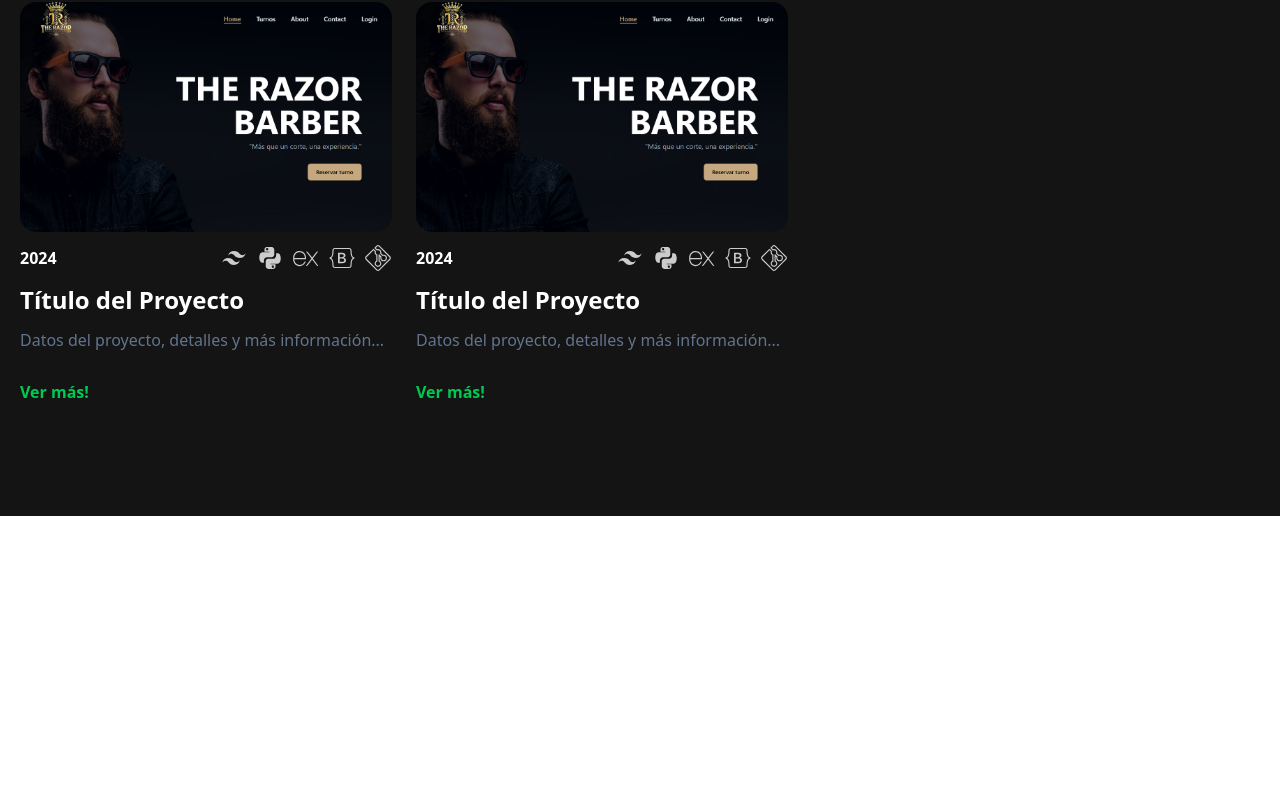
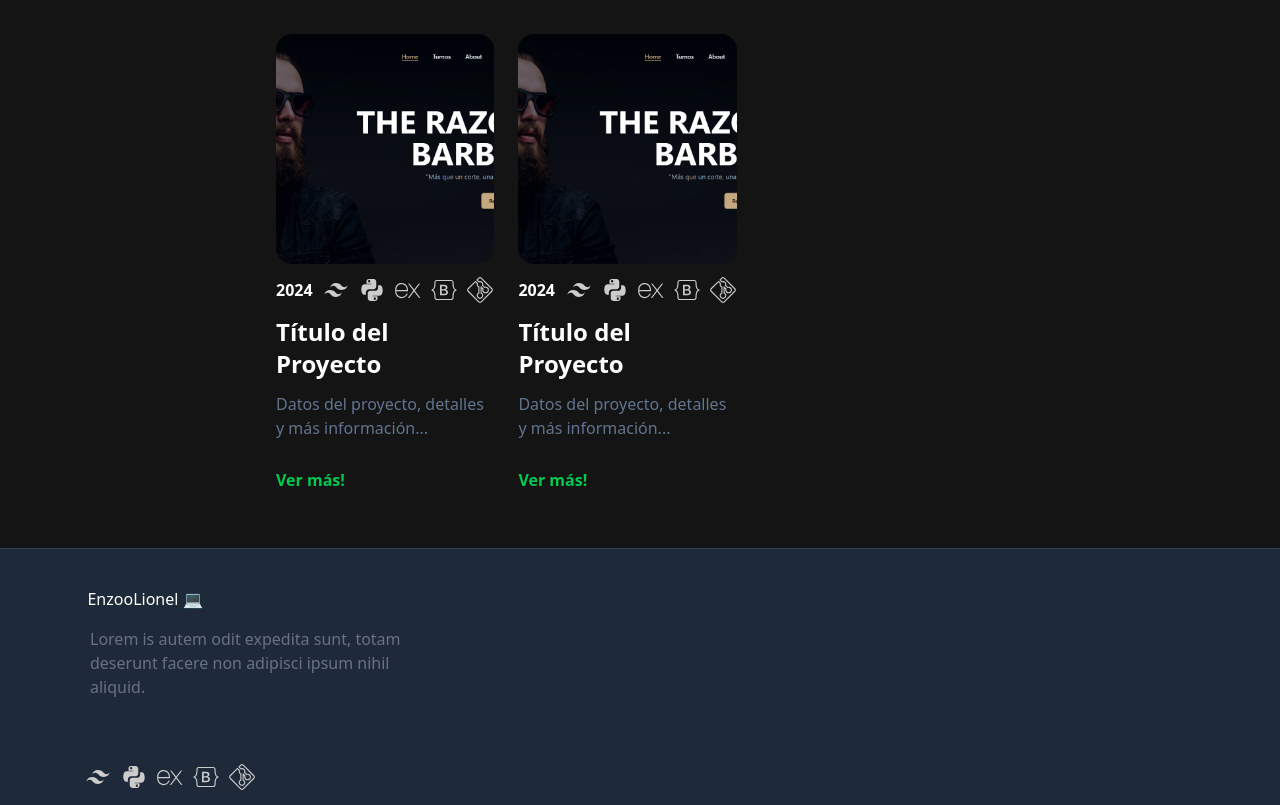
Before and after one commit to Enzoolionel/newPortafolio, a React (Vite) app: page / in a window 1280 px wide. Shown: the part 1992-2797 px from the top of the page. Before the commit the page ends 2508 px from the top, so only its background shows below. Built offline with nearby package versions, Linux system fonts and the light colour scheme.

Commit message:
commit con footer agregado sin terminar

```diff
--- a/index.html
+++ b/index.html
@@ -9,7 +9,7 @@
       name="apple-mobile-web-app-status-bar-style"
       content="black-translucent"
     />
-    <title>#</title>
+    <title>EnzooLionel | Desarrollador de Software</title>
   </head>
   <body>
     <div id="root"></div>
--- /dev/null
+++ b/src/components/Footer.jsx
@@ -0,0 +1,30 @@
+import tailwind from "/icons/tailwind.svg";
+import python from "/icons/python.svg";
+import express from "/icons/express.svg";
+import bootstrap from "/icons/bootstrap.svg";
+import git from "/icons/git.svg";
+
+const Footer = () => {
+  const tools = [tailwind, python, express, bootstrap, git];
+
+  return (
+    <footer className="h-96 bg-gray-800 text-white flex flex-col justify-center items-center">
+      <h1 className="relative bottom-20 right-[495px] ">EnzooLionel 💻</h1>
+      <h2 className="text-gray-500 w-80 relative bottom-16 right-[390px]">
+        Lorem is autem odit expedita sunt, totam deserunt facere non adipisci
+        ipsum nihil aliquid.
+      </h2>
+      <ul className="flex gap-2 relative right-[470px]">
+        {tools.map((e, i) => (
+          <img key={i} src={e} alt="icono" className="w-7 h-7 object-cover" />
+        ))}
+      </ul>
+      <p></p>
+      <h3 className="relative top-28 text-gray-500 ">
+        ©EnzooLionel. Todos los derechos reservados.
+      </h3>
+    </footer>
+  );
+};
+
+export default Footer;
--- a/src/layout/MainLayout.jsx
+++ b/src/layout/MainLayout.jsx
@@ -1,3 +1,4 @@
+import Footer from "../components/Footer";
 import GridView from "../views/GridView";
 import MainView from "../views/MainView";
 import ProjectsLayout from "./ProjectsLayout";
@@ -9,6 +10,8 @@
       <MainView />
       <GridView />
       <ProjectsLayout />
+      <hr className="text-slate-700" />
+      <Footer />
       <div className="h-40 w-40 rounded-full blur-3xl -left-14 absolute mt-[90vh] gradiente-radial"></div>
     </main>
   );
--- a/src/layout/ProjectsLayout.jsx
+++ b/src/layout/ProjectsLayout.jsx
@@ -4,7 +4,7 @@
 const ProjectsLayout = () => {
   return (
     <section className="min-w-screen min-h-screen">
-      <section className="min-h-screen w-screen flex flex-col gap-5 p-5 mt-32">
+      <section className="min-h-screen w-screen sm:w-80% lg:w-[60%] m-auto  flex flex-col gap-5 p-5 mt-40">
         <article className="w-max px-4 py-2 flex items-center opacity-80 gap-2 border bg-green-900 border-green-500 rounded-2xl">
           <img src={job} alt="" />
           <h2 className="text-slate-200 text-xs font-semibold ">Proyectos</h2>
```
